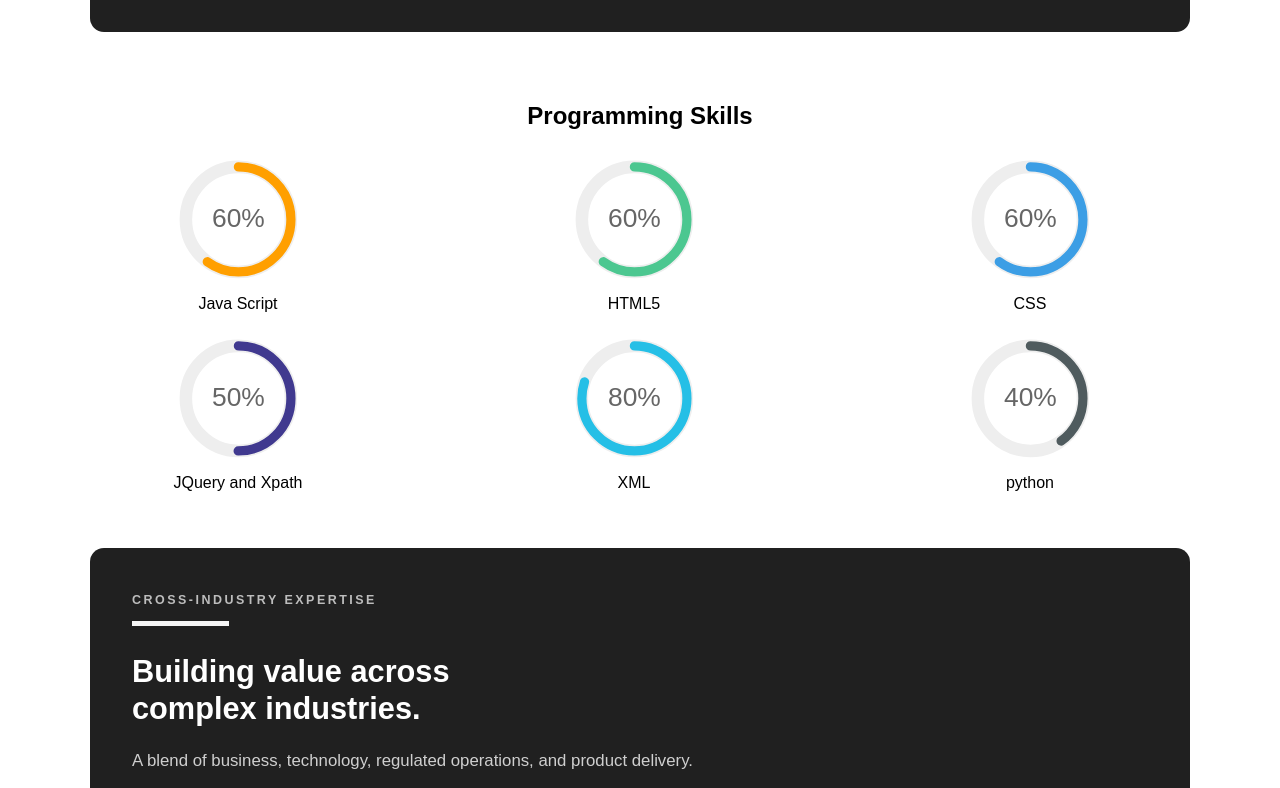
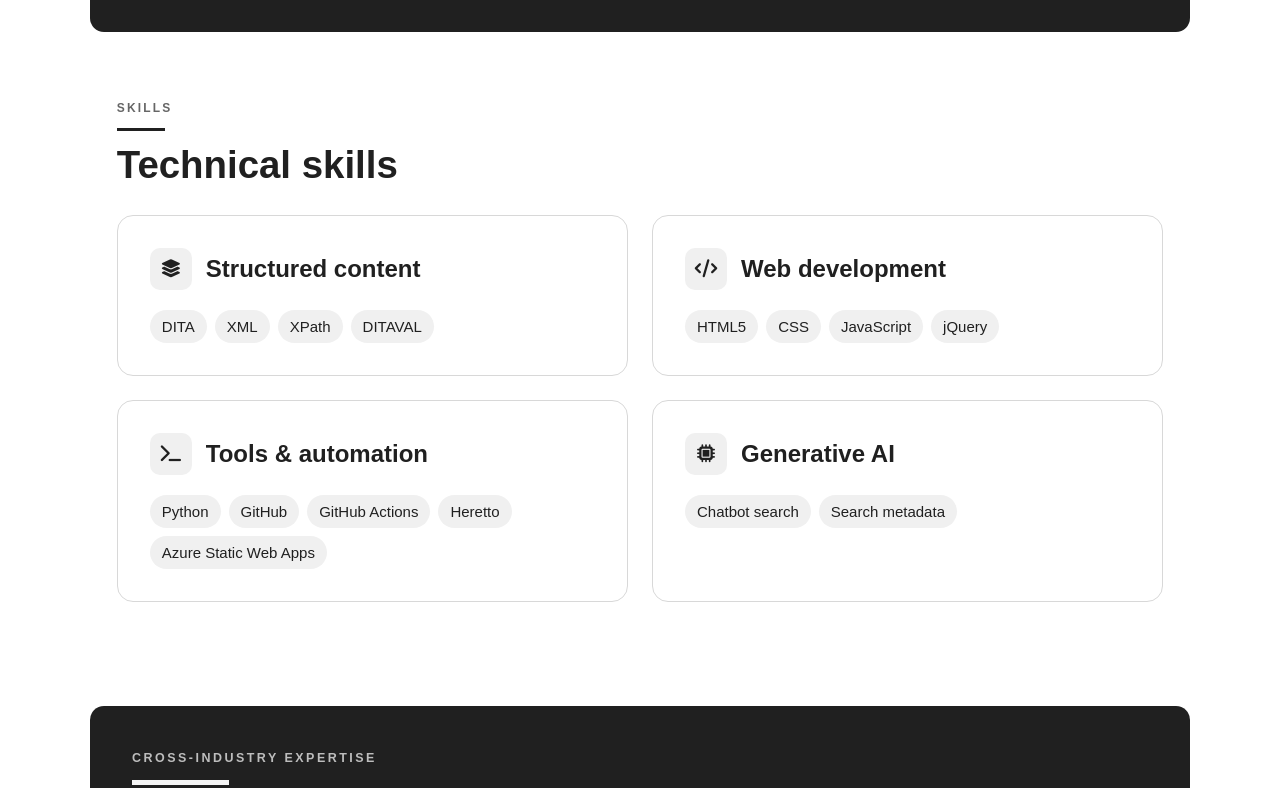
Before and after one commit to anuragsarangi/Portfolio, a plain HTML site: page index.html in a window 1280 px wide. Shown: the part 1065-1853 px from the top of the page. Drawn offline with nearby package versions, Linux system fonts and the light colour scheme; a web font is replaced by a local one.

Commit message:
updated skill section

```diff
--- a/index.html
+++ b/index.html
@@ -168,120 +168,63 @@
   </div>
 </section>
 
-    <section class="skill"><h2 class="bottom-title">Programming Skills</h2></section>
-    <section class="skill">
-        <div class="flex-wrapper">
-            <div class="single-chart">
-              <svg viewBox="0 0 36 36" class="circular-chart orange">
-                <path class="circle-bg"
-                  d="M18 2.0845
-                    a 15.9155 15.9155 0 0 1 0 31.831
-                    a 15.9155 15.9155 0 0 1 0 -31.831"
-                />
-                <path class="circle"
-                  stroke-dasharray="60, 100"
-                  d="M18 2.0845
-                    a 15.9155 15.9155 0 0 1 0 31.831
-                    a 15.9155 15.9155 0 0 1 0 -31.831"
-                />
-                <text x="18" y="20.35" class="percentage">60%</text>
-              </svg>
-              <P class="below-text">Java Script</P>
-            </div>
+<section class="technical-skills" aria-labelledby="technical-skills-heading">
+  <p class="section-label">SKILLS</p>
+  <h2 id="technical-skills-heading">Technical skills</h2>
 
-            <div class="single-chart">
-              <svg viewBox="0 0 36 36" class="circular-chart green">
-                <path class="circle-bg"
-                  d="M18 2.0845
-                    a 15.9155 15.9155 0 0 1 0 31.831
-                    a 15.9155 15.9155 0 0 1 0 -31.831"
-                />
-                <path class="circle"
-                  stroke-dasharray="60, 100"
-                  d="M18 2.0845
-                    a 15.9155 15.9155 0 0 1 0 31.831
-                    a 15.9155 15.9155 0 0 1 0 -31.831"
-                />
-                <text x="18" y="20.35" class="percentage">60%</text>
-              </svg>
-              <p class="below-text">HTML5</p>
-            </div>
+  <div class="technical-skills__grid">
+    <article class="technical-skills__card">
+      <h3>
+        <i class="fa-solid fa-layer-group" aria-hidden="true"></i>
+        Structured content
+      </h3>
+      <ul class="technical-skills__tags" role="list">
+        <li>DITA</li>
+        <li>XML</li>
+        <li>XPath</li>
+        <li>DITAVAL</li>
+      </ul>
+    </article>
 
-            <div class="single-chart">
-              <svg viewBox="0 0 36 36" class="circular-chart blue">
-                <path class="circle-bg"
-                  d="M18 2.0845
-                    a 15.9155 15.9155 0 0 1 0 31.831
-                    a 15.9155 15.9155 0 0 1 0 -31.831"
-                />
-                <path class="circle"
-                  stroke-dasharray="60, 100"
-                  d="M18 2.0845
-                    a 15.9155 15.9155 0 0 1 0 31.831
-                    a 15.9155 15.9155 0 0 1 0 -31.831"
-                />
-                <text x="18" y="20.35" class="percentage">60%</text>
-              </svg>
-              <p class="below-text">CSS</p>
-            </div>
-          </div>
-          <div class="flex-wrapper">
-            <div class="single-chart">
-              <svg viewBox="0 0 36 36" class="circular-chart purple">
-                <path class="circle-bg"
-                  d="M18 2.0845
-                    a 15.9155 15.9155 0 0 1 0 31.831
-                    a 15.9155 15.9155 0 0 1 0 -31.831"
-                />
-                <path class="circle"
-                  stroke-dasharray="50, 100"
-                  d="M18 2.0845
-                    a 15.9155 15.9155 0 0 1 0 31.831
-                    a 15.9155 15.9155 0 0 1 0 -31.831"
-                />
-                <text x="18" y="20.35" class="percentage">50%</text>
-              </svg>
-              <P class="below-text">JQuery and Xpath</P>
-            </div>
+    <article class="technical-skills__card">
+      <h3>
+        <i class="fa-solid fa-code" aria-hidden="true"></i>
+        Web development
+      </h3>
+      <ul class="technical-skills__tags" role="list">
+        <li>HTML5</li>
+        <li>CSS</li>
+        <li>JavaScript</li>
+        <li>jQuery</li>
+      </ul>
+    </article>
 
-            <div class="single-chart">
-              <svg viewBox="0 0 36 36" class="circular-chart Rblue">
-                <path class="circle-bg"
-                  d="M18 2.0845
-                    a 15.9155 15.9155 0 0 1 0 31.831
-                    a 15.9155 15.9155 0 0 1 0 -31.831"
-                />
-                <path class="circle"
-                  stroke-dasharray="80, 100"
-                  d="M18 2.0845
-                    a 15.9155 15.9155 0 0 1 0 31.831
-                    a 15.9155 15.9155 0 0 1 0 -31.831"
-                />
-                <text x="18" y="20.35" class="percentage">80%</text>
-              </svg>
-              <p class="below-text">XML</p>
-            </div>
+    <article class="technical-skills__card">
+      <h3>
+        <i class="fa-solid fa-terminal" aria-hidden="true"></i>
+        Tools &amp; automation
+      </h3>
+      <ul class="technical-skills__tags" role="list">
+        <li>Python</li>
+        <li>GitHub</li>
+        <li>GitHub Actions</li>
+        <li>Heretto</li>
+        <li>Azure Static Web Apps</li>
+      </ul>
+    </article>
 
-            <div class="single-chart">
-              <svg viewBox="0 0 36 36" class="circular-chart brown">
-                <path class="circle-bg"
-                  d="M18 2.0845
-                    a 15.9155 15.9155 0 0 1 0 31.831
-                    a 15.9155 15.9155 0 0 1 0 -31.831"
-                />
-                <path class="circle"
-                  stroke-dasharray="40, 100"
-                  d="M18 2.0845
-                    a 15.9155 15.9155 0 0 1 0 31.831
-                    a 15.9155 15.9155 0 0 1 0 -31.831"
-                />
-                <text x="18" y="20.35" class="percentage">40%</text>
-              </svg>
-              <p class="below-text">python</p>
-            </div>
-          </div>
-    </section>
-
+    <article class="technical-skills__card">
+      <h3>
+        <i class="fa-solid fa-microchip" aria-hidden="true"></i>
+        Generative AI
+      </h3>
+      <ul class="technical-skills__tags" role="list">
+        <li>Chatbot search</li>
+        <li>Search metadata</li>
+      </ul>
+    </article>
+  </div>
+</section>
     <section class="industry-experience" aria-labelledby="industry-heading">
   <div class="industry-heading">
     <p class="section-label">CROSS-INDUSTRY EXPERTISE</p>
--- a/skill_style.css
+++ b/skill_style.css
@@ -1,70 +1,67 @@
-.bottom-title{
-  text-align: center;
+.technical-skills {
+  max-width: 1440px;
+  margin: 0 auto;
+  padding: 0 clamp(24px, 6vw, 90px) 64px;
+  color: #202020;
 }
 
-.below-text{
-  text-align: center;
+.technical-skills h2 {
+  margin: 0 0 28px;
+  font-size: clamp(28px, 3vw, 44px);
+  line-height: 1.15;
 }
 
-.flex-wrapper {
-    display: flex;
-    flex-flow: row nowrap;
+.technical-skills__grid {
+  display: grid;
+  grid-template-columns: repeat(2, minmax(0, 1fr));
+  gap: 24px;
 }
 
-  .single-chart {
-    width: 33%;
-    justify-content: space-around ;
+.technical-skills__card {
+  padding: clamp(20px, 3vw, 32px);
+  border: 1px solid #d8d8d8;
+  border-radius: 16px;
+  background: #fff;
 }
 
-  .circular-chart {
-    display: block;
-    margin: 10px auto;
-    max-width: 30%;
-    max-height: 80Lpx;
+.technical-skills__card h3 {
+  display: flex;
+  align-items: center;
+  gap: 14px;
+  margin: 0 0 20px;
+  font-size: clamp(18px, 2vw, 24px);
 }
 
-  .circle-bg {
-    fill: none;
-    stroke: #eee;
-    stroke-width: 3.8;
+.technical-skills__card h3 i {
+  display: grid;
+  place-items: center;
+  flex: 0 0 42px;
+  height: 42px;
+  border-radius: 10px;
+  background: #f0f0f0;
+  font-size: 18px;
 }
 
-  .circle {
-    fill: none;
-    stroke-width: 2.8;
-    stroke-linecap: round;
-    animation: progress 1s ease-out forwards;
+.technical-skills__tags {
+  display: flex;
+  flex-wrap: wrap;
+  gap: 8px;
+  margin: 0;
+  padding: 0;
+  list-style: none;
 }
 
-  @keyframes progress {
-    0% {
-      stroke-dasharray: 0 100;
+.technical-skills__tags li {
+  padding: 6px 12px;
+  border-radius: 999px;
+  background: #f0f0f0;
+  font-size: 0.9375rem;
+  line-height: 1.4;
+}
+
+@media (max-width: 700px) {
+  .technical-skills__grid {
+    grid-template-columns: 1fr;
+    gap: 16px;
   }
 }
-
-  .circular-chart.orange .circle {
-    stroke: #ff9f00;
-  }
-
-  .circular-chart.green .circle {
-    stroke: #4CC790;
-  }
-
-  .circular-chart.blue .circle {
-    stroke: #3c9ee5;
-  }
-  .circular-chart.purple .circle {
-    stroke: #40398f;
-  }
-  .circular-chart.Rblue .circle {
-    stroke: #25bfe6;
-  }
-  .circular-chart.brown .circle {
-    stroke: #4f5b5e;
-  }
-  .percentage {
-    fill: #666;
-    font-family: sans-serif;
-    font-size: 0.5em;
-    text-anchor: middle;
-  }
```
Lines whose indentation alone changed are shown as unchanged.
